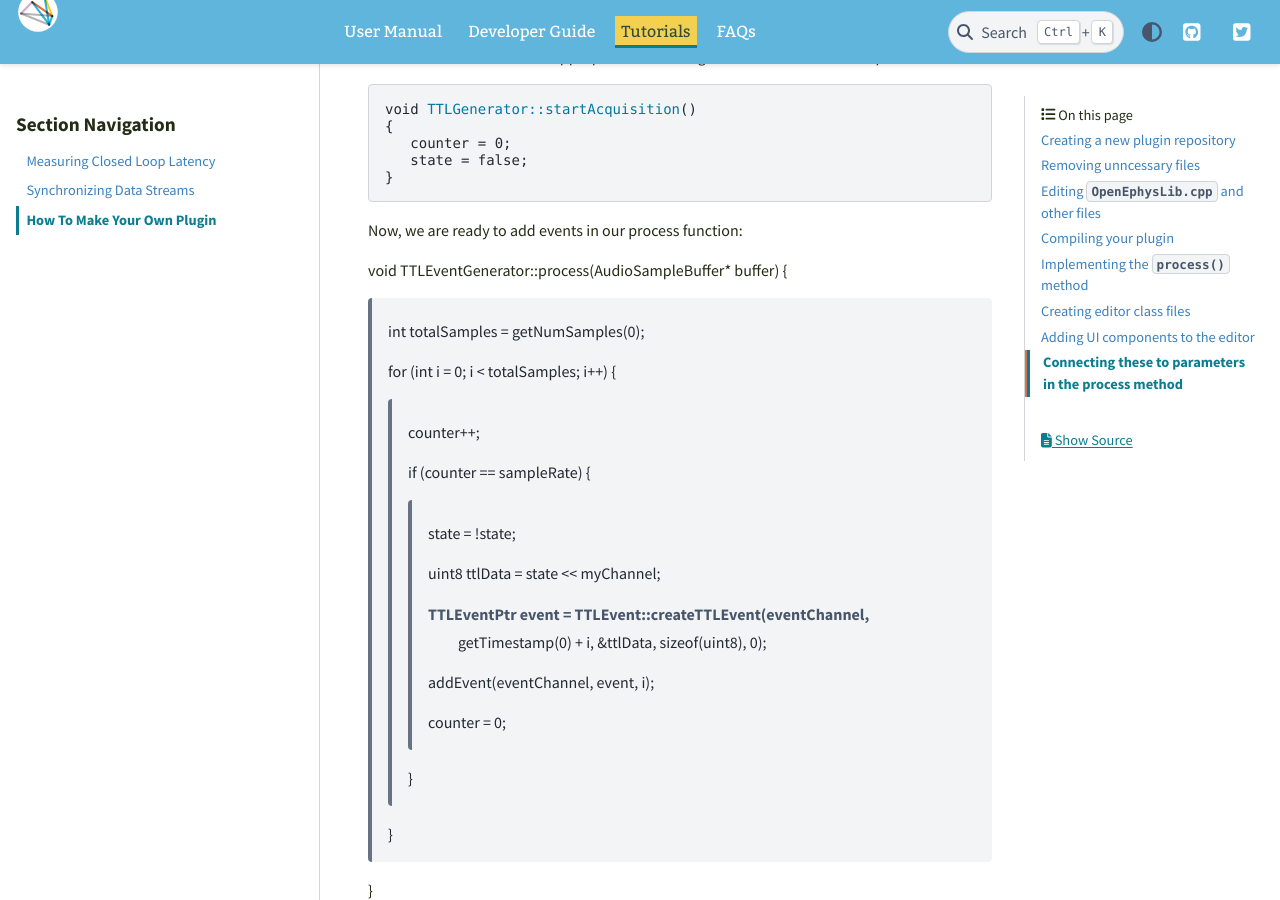
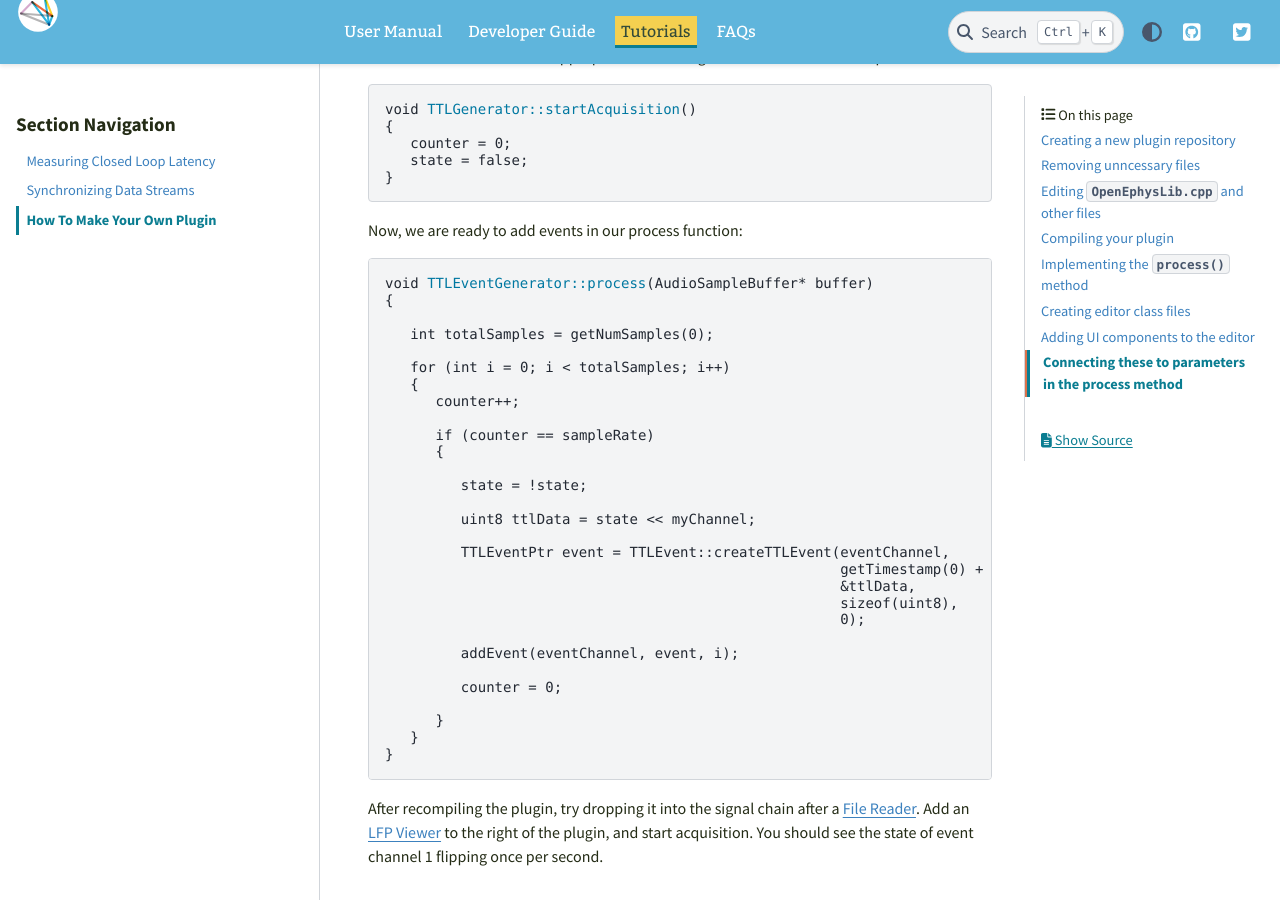
Before and after one commit to open-ephys/gui-docs, a Sphinx documentation site: the page built from source/Tutorials/How-To-Make-Your-Own-Plugin.rst, in a window 1280 px wide and 900 px high, scrolled down 4363 px. Built offline with Sphinx 7.4.7 and the PyData theme 0.15.4, drawn with Linux system fonts in a browser that asks for light colours.

Commit message:
Tutorial updates

```diff
--- a/source/FAQ/index.rst
+++ b/source/FAQ/index.rst
@@ -36,7 +36,7 @@ If you're using multiple applications to acquire data in parallel, there are two
 
 (1) *Software-based triggering.* The GUI's :ref:`networkevents` plugin can be used to start your recordings from a Python or Matlab script. Assuming your other software has similar remote triggering functionality, this will ensure that all of your data streams begin within a few milliseconds of one another.
 
-(2) *Shared hardware sync line.* For precise, sub-millisecond level synchronization, all of your data streams need to share at least one digital or analog input line. This line should includes a sequence of on/off events that can be used to align the data offline. To learn more about hardware-based synchronization, check out THIS TUTORIAL.
+(2) *Shared hardware sync line.* For precise, sub-millisecond level synchronization, all of your data streams need to share at least one digital or analog input line. This line should include a sequence of on/off events that can be used to align the data offline. To learn more about hardware-based synchronization, check out the :ref:`synchronization` tutorial.
 
 For synchronizing the GUI with camera streams, you can either record the frame triggers (if available) or record a digital input that activates an LED in the camera's field of view. We recommend using `Bonsai <https://bonsai-rx.org/>`__ for acquiring video data.
 
--- a/source/Tutorials/Closed-Loop-Latency.rst
+++ b/source/Tutorials/Closed-Loop-Latency.rst
@@ -1,4 +1,5 @@
 .. _closedlooplatency:
+
 .. role:: raw-html-m2r(raw)
    :format: html
 
--- a/source/Tutorials/Data-Synchronization.rst
+++ b/source/Tutorials/Data-Synchronization.rst
@@ -1,11 +1,12 @@
 .. _synchronization:
+
 .. role:: raw-html-m2r(raw)
    :format: html
 
 Synchronizing Data Streams
 ===========================
 
-The Open Ephys GUI is able to acquire, process, and save data from multiple asynchronous data streams simultaneously. Howver, even if two data streams have identical sample rates, they are neither guaranteed to start acquisition simultaneously nor acquire data at exactly the advertised sample rate. Therefore, some synchronization procedure is required.
+The Open Ephys GUI is able to acquire, process, and save data from multiple asynchronous data streams simultaneously. However, even if two data streams have identical sample rates, they are neither guaranteed to start acquisition simultaneously nor acquire data at exactly the advertised sample rate. Therefore, some synchronization procedure is required.
 
 Synchronization is typically performed offline, using the timing events on a "sync line" that is shared between each data acquisition device. But the GUI can also be configured to synchronize data from separate streams in real time, as it is being written to disk. This tutorial uses the example of Neuropixels probes and a National Instruments Data Acquisition (NIDAQ) device to demonstrate how to synchronize data streams online.
 
--- a/source/Tutorials/How-To-Make-Your-Own-Plugin.rst
+++ b/source/Tutorials/How-To-Make-Your-Own-Plugin.rst
@@ -154,35 +154,38 @@ Then we will make sure the appropriate variables get re-set at the start of acqu
 
 Now, we are ready to add events in our process function:
 
-void TTLEventGenerator::process(AudioSampleBuffer* buffer)
-{
 
-   int totalSamples = getNumSamples(0);
+.. code-block:: c++
 
-   for (int i = 0; i < totalSamples; i++)
+   void TTLEventGenerator::process(AudioSampleBuffer* buffer)
    {
-      counter++;
 
-      if (counter == sampleRate)
+      int totalSamples = getNumSamples(0);
+
+      for (int i = 0; i < totalSamples; i++)
       {
+         counter++;
 
-         state = !state;
+         if (counter == sampleRate)
+         {
 
-         uint8 ttlData = state << myChannel;
+            state = !state;
 
-         TTLEventPtr event = TTLEvent::createTTLEvent(eventChannel,
-                                                      getTimestamp(0) + i,
-                                                      &ttlData,
-                                                      sizeof(uint8),
-                                                      0);
+            uint8 ttlData = state << myChannel;
 
-         addEvent(eventChannel, event, i);
+            TTLEventPtr event = TTLEvent::createTTLEvent(eventChannel,
+                                                         getTimestamp(0) + i,
+                                                         &ttlData,
+                                                         sizeof(uint8),
+                                                         0);
 
-         counter = 0;
+            addEvent(eventChannel, event, i);
 
+            counter = 0;
+
+         }
       }
    }
-}
 
 After recompiling the plugin, try dropping it into the signal chain after a :ref:`filereader`. Add an :ref:`lfpviewer` to the right of the plugin, and start acquisition. You should see the state of event channel 1 flipping once per second.
 
```
